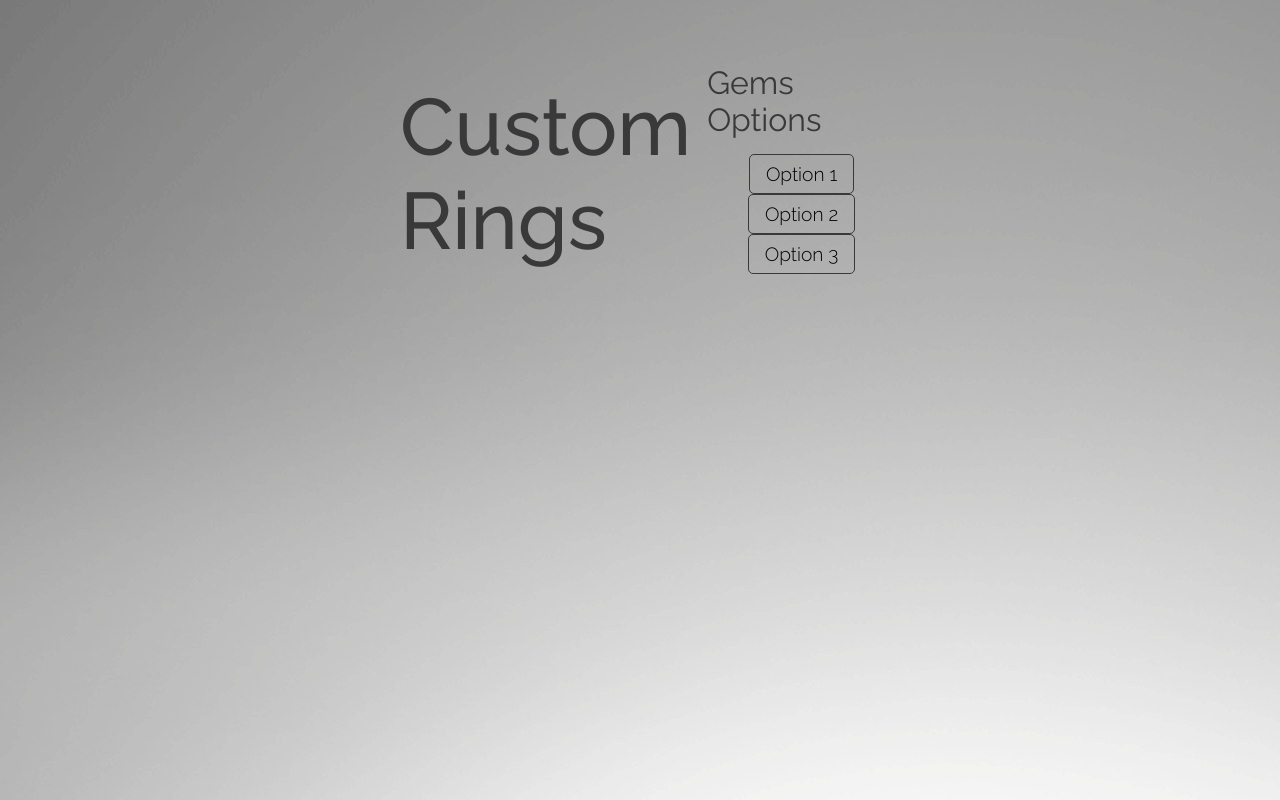
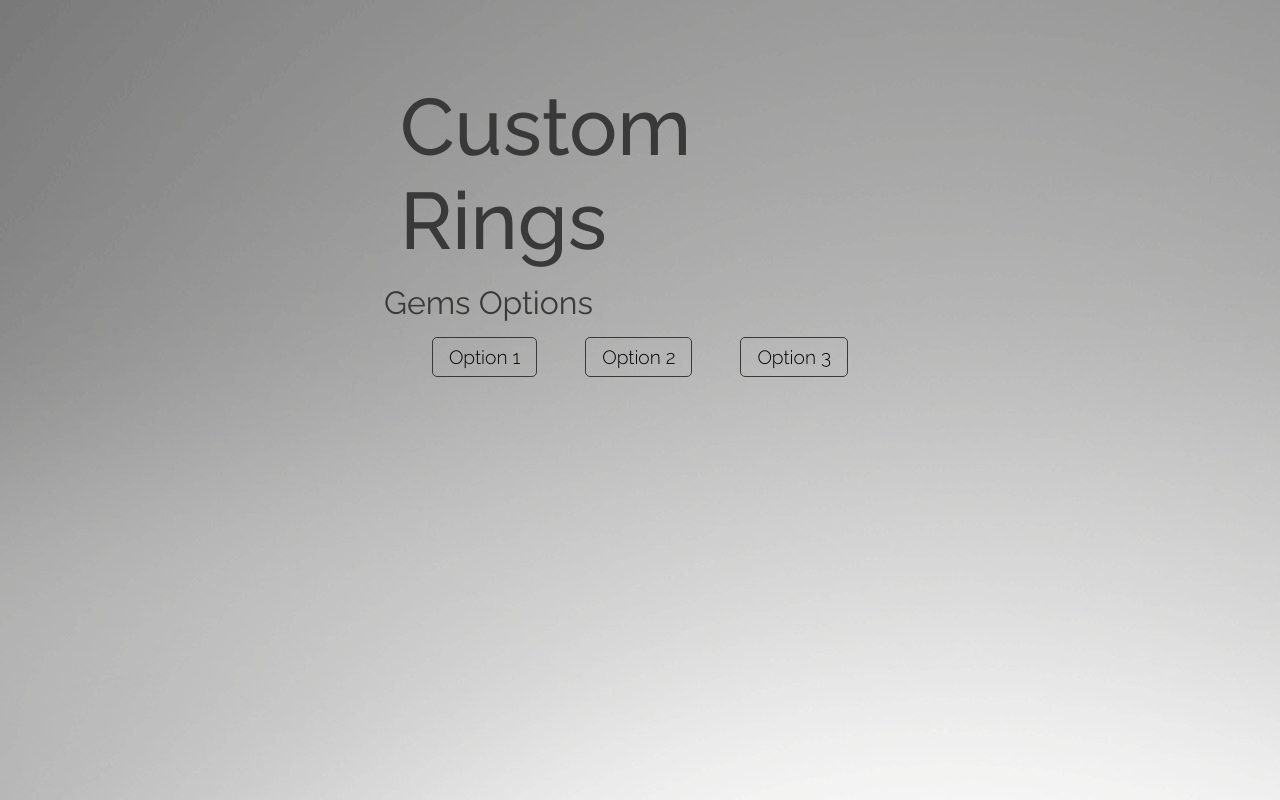
Before and after one commit to MarcoRosselDev/3d-project-03, a React (Create React App) app: page / in a window 1280 px wide. Built offline with nearby package versions, Linux system fonts and the light colour scheme.

Commit message:
properti elemente fixed

```diff
--- a/src/components/Properties/Properties.elements.js
+++ b/src/components/Properties/Properties.elements.js
@@ -10,7 +10,7 @@ export const PropertiesWrapper = styled.div`
   margin-top: 4rem;
   display: flex;
   justify-content: center;
-  flex-direction: colum;
+  flex-direction: column;
   h1 {
     width: 100%;
     font-family: "Raleway", sans-serif;
```
